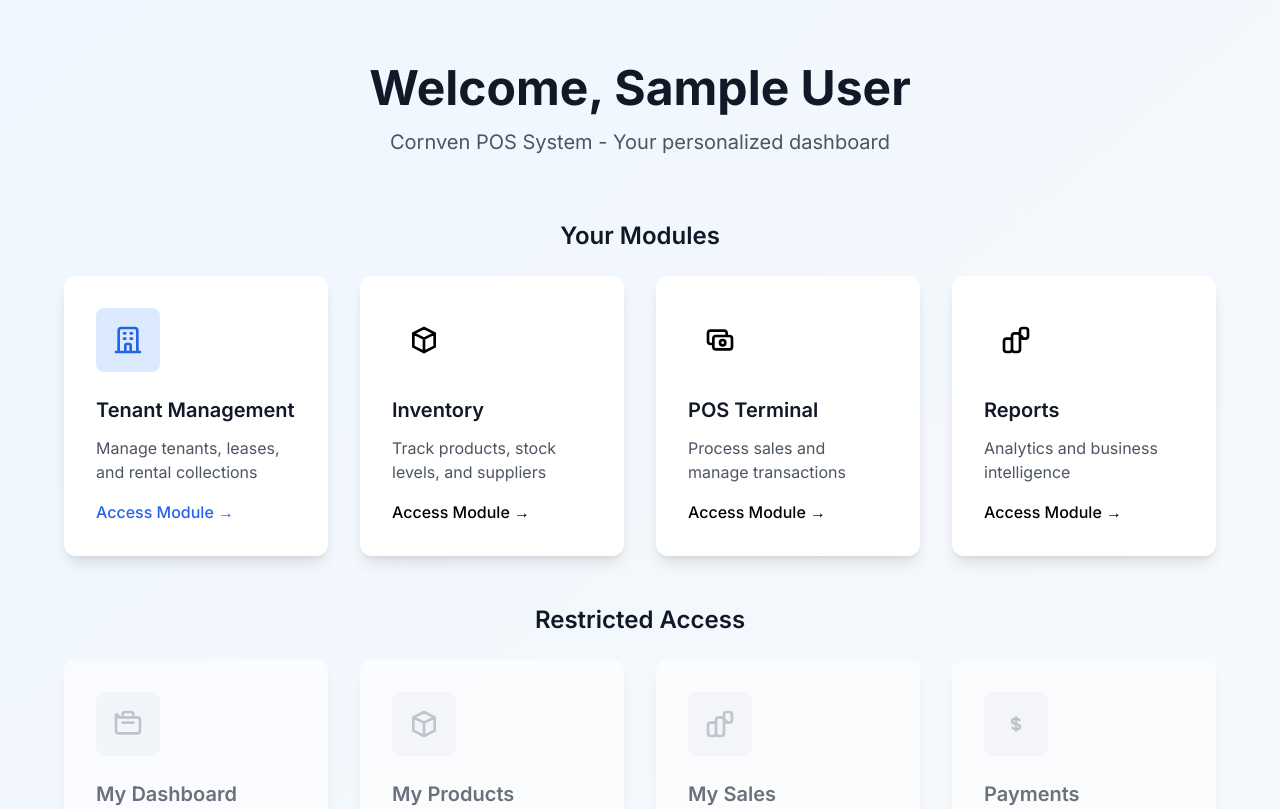
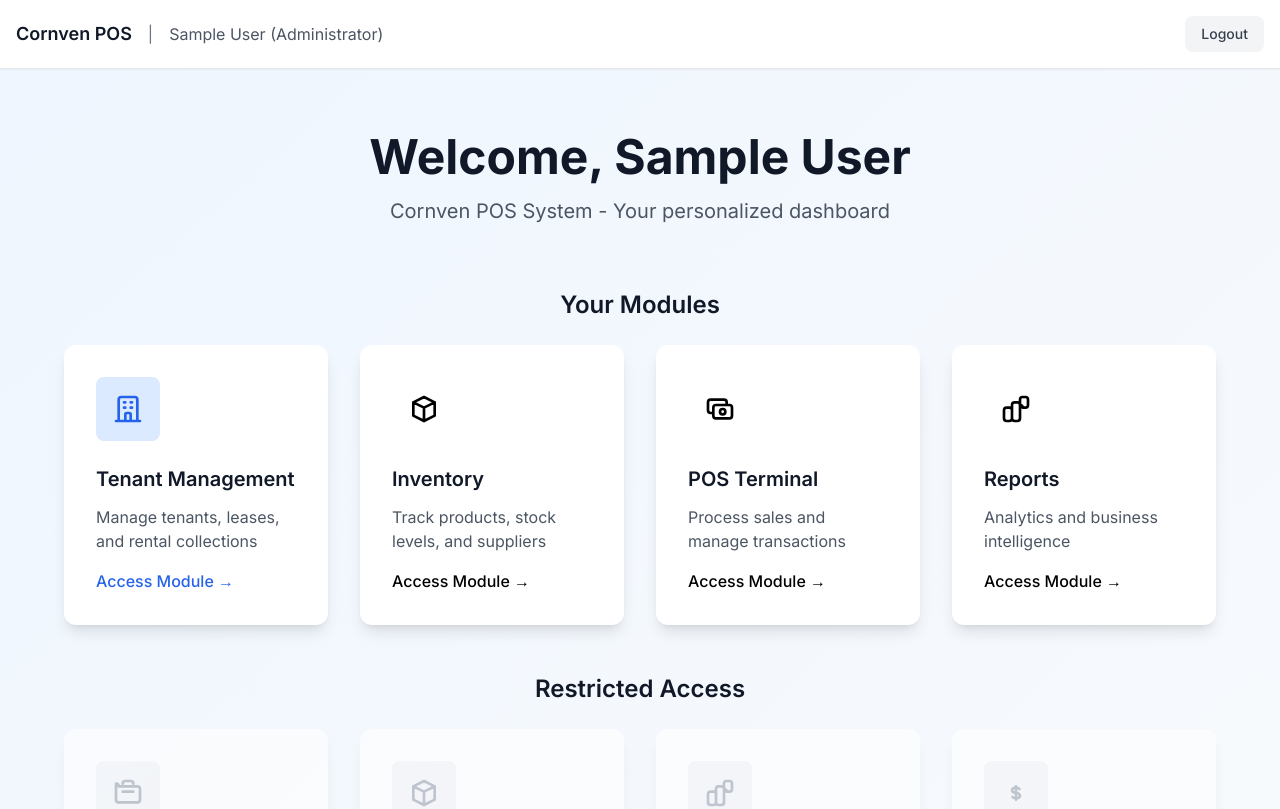
Before and after one commit to arnavpatil/pos, a Next.js app: page / in a window 1280 px wide. Before the commit this address had no page. Shown: the top 809 px of the page. Built offline with nearby package versions, Linux system fonts and the light colour scheme; sample sign-in values are in the browser's storage.

Commit message:
fixed errors

```diff
--- a/app/layout.tsx
+++ b/app/layout.tsx
@@ -17,7 +17,7 @@ export default function RootLayout({
 }) {
   return (
     <html lang="en">
-      <body className={inter.className}>
+      <body className={inter.className} suppressHydrationWarning={true}>
         <AuthProvider>
           {children}
         </AuthProvider>
--- a/app/page.tsx
+++ b/app/page.tsx
@@ -2,9 +2,9 @@
 
 import { useEffect } from 'react';
 import { useRouter } from 'next/navigation';
+import Link from 'next/link';
 import { useAuth } from '@/contexts/AuthContext';
-import Link from 'next/link';
-import { getRolePermissions } from '@/data/mockAuth';
+import { getRolePermissions, getRoleDisplayName } from '@/data/mockAuth';
 
 export default function Home() {
   const { user, isAuthenticated, isLoading } = useAuth();
@@ -13,19 +13,9 @@ export default function Home() {
   useEffect(() => {
     if (!isLoading && !isAuthenticated) {
       router.push('/auth');
-    } else if (!isLoading && isAuthenticated && user) {
-      // Redirect tenant users to their dashboard
-      if (user.role === 'tenant') {
-        router.push('/tenant');
-        return;
-      }
-      // Redirect admin users to admin dashboard
-      if (user.role === 'admin') {
-        router.push('/admin');
-        return;
-      }
     }
-  }, [isAuthenticated, isLoading, router, user]);
+    // Remove automatic redirects - let users choose their module from the dashboard
+  }, [isAuthenticated, isLoading, router]);
 
   if (isLoading) {
     return (
@@ -151,6 +141,27 @@ export default function Home() {
 
   return (
     <div className="min-h-screen bg-gradient-to-br from-primary-50 to-secondary-50">
+      {/* Header with user info and logout */}
+      <div className="bg-white shadow-sm border-b">
+        <div className="container mx-auto px-4 py-4 flex justify-between items-center">
+          <div className="flex items-center space-x-4">
+            <h2 className="text-lg font-semibold text-gray-900">Cornven POS</h2>
+            <span className="text-gray-500">|</span>
+            <span className="text-gray-600">{user.name} ({getRoleDisplayName(user.role)})</span>
+          </div>
+          <button
+            onClick={() => {
+              // Clear localStorage and logout
+              localStorage.removeItem('cornven_user');
+              window.location.reload();
+            }}
+            className="px-4 py-2 text-sm font-medium text-gray-700 bg-gray-100 hover:bg-gray-200 rounded-lg transition-colors"
+          >
+            Logout
+          </button>
+        </div>
+      </div>
+
       <div className="container mx-auto px-4 py-16">
         <div className="text-center mb-16">
           <h1 className="text-5xl font-bold text-gray-900 mb-4">
--- a/contexts/AuthContext.tsx
+++ b/contexts/AuthContext.tsx
@@ -25,9 +25,17 @@ export const AuthProvider: React.FC<{ children: React.ReactNode }> = ({ children
   const [user, setUser] = useState<User | null>(null);
   const [isLoading, setIsLoading] = useState(true);
   const [error, setError] = useState<string | null>(null);
+  const [isHydrated, setIsHydrated] = useState(false);
+
+  // Handle hydration
+  useEffect(() => {
+    setIsHydrated(true);
+  }, []);
 
   // Check for existing session on mount
   useEffect(() => {
+    if (!isHydrated) return;
+
     const savedUser = localStorage.getItem('cornven_user');
     const token = authService.getAuthToken();
 
@@ -40,7 +48,7 @@ export const AuthProvider: React.FC<{ children: React.ReactNode }> = ({ children
       }
     }
     setIsLoading(false);
-  }, []);
+  }, [isHydrated]);
 
   const login = async (credentials: LoginCredentials): Promise<boolean> => {
     setIsLoading(true);
@@ -51,7 +59,9 @@ export const AuthProvider: React.FC<{ children: React.ReactNode }> = ({ children
 
       // Store user data and token
       setUser(user);
-      localStorage.setItem('cornven_user', JSON.stringify(user));
+      if (typeof window !== 'undefined') {
+        localStorage.setItem('cornven_user', JSON.stringify(user));
+      }
       authService.setAuthToken(token);
 
       setIsLoading(false);
@@ -64,11 +74,11 @@ export const AuthProvider: React.FC<{ children: React.ReactNode }> = ({ children
     }
   };
 
-
-
   const logout = () => {
     setUser(null);
-    localStorage.removeItem('cornven_user');
+    if (typeof window !== 'undefined') {
+      localStorage.removeItem('cornven_user');
+    }
     authService.removeAuthToken();
     setError(null);
   };
--- a/services/authService.ts
+++ b/services/authService.ts
@@ -95,17 +95,24 @@ class AuthService {
 
   // Store token in localStorage
   setAuthToken(token: string): void {
-    localStorage.setItem('cornven_token', token);
+    if (typeof window !== 'undefined') {
+      localStorage.setItem('cornven_token', token);
+    }
   }
 
   // Get token from localStorage
   getAuthToken(): string | null {
-    return localStorage.getItem('cornven_token');
+    if (typeof window !== 'undefined') {
+      return localStorage.getItem('cornven_token');
+    }
+    return null;
   }
 
   // Remove token from localStorage
   removeAuthToken(): void {
-    localStorage.removeItem('cornven_token');
+    if (typeof window !== 'undefined') {
+      localStorage.removeItem('cornven_token');
+    }
   }
 
   // Check if user is authenticated (has valid token)
```
